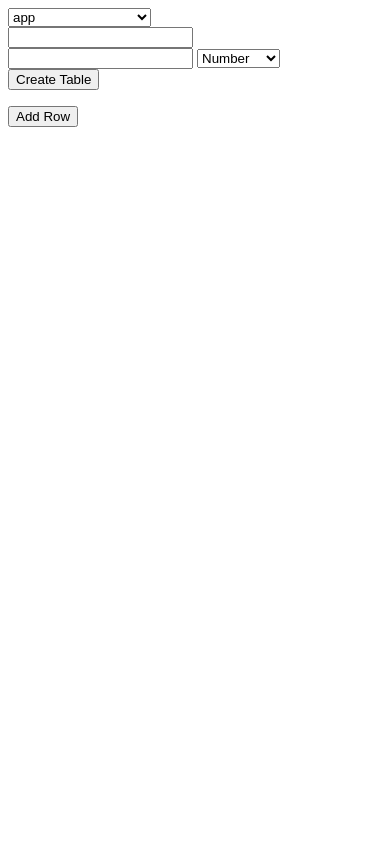
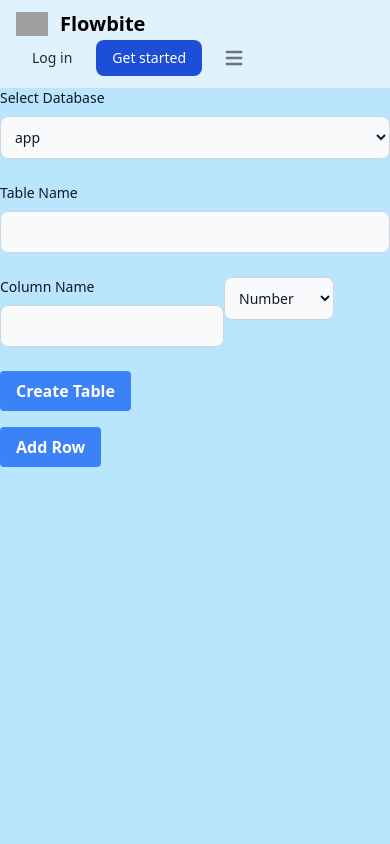
Before and after one commit to Jeevashhkjs-hack/PHP_ASSESSMENT_TWO, a PHP site: page /createTable in a window 390 px wide. Run offline with PHP 8.4, Linux system fonts and the light colour scheme; some libraries are stand-ins or nearby versions; some web fonts are replaced; grey boxes are pictures that could not be loaded.

Commit message:
UI working

```diff
--- a/controller/userController.php
+++ b/controller/userController.php
@@ -43,7 +43,6 @@ class userController{
     }
 
     public function createColumn($data){
-        print_r($data);
         if($data['selectedDb']){
          $this->tablesList = $this->model->getTables($data['selectedDb']);
          $dbList = $this->model->getDatabaseList();
--- a/view/createTable.php
+++ b/view/createTable.php
@@ -1,29 +1,57 @@
 <html>
 <head>
     <title>Create Table</title>
+    <script src="https://cdn.tailwindcss.com"></script>
+    <link rel="stylesheet" href="https://rsms.me/inter/inter.css">
+    <style>
+        .input-fileds{
+            display: flex;
+            align-content: center;
+        }
+        select{
+            width: 190px;
+        }
+    </style>
 </head>
-<body>
-    <div class="container">
+<body class="bg-sky-200">
+    <?php require 'view/style.php' ?>
         <form action="/createTable"  method="post">
-            <select name="selectedDb">
+            <label for="default" class="block mb-2 text-sm font-medium text-gray-900 dark:text-white">Select Database</label>
+            <select name="selectedDb" id="default" class="bg-gray-50 border border-gray-300 text-gray-900 mb-6 text-sm rounded-lg focus:ring-blue-500 focus:border-blue-500 block w-full p-2.5 dark:bg-gray-700 dark:border-gray-600 dark:placeholder-gray-400 dark:text-white dark:focus:ring-blue-500 dark:focus:border-blue-500">
                 <?php foreach($dbList as $name=>$lists): ?>
                     <option value="<?php echo $lists->Database ?>"><?php echo $lists->Database ?></option>
                 <?php endforeach; ?>
             </select>
             <div class="tableList">
-                <input type="text" name="tableName" />
+
+                <div class="mb-6">
+                    <label for="default-input" class="block mb-2 text-sm font-medium text-gray-900 dark:text-white">Table Name</label>
+                    <input name="tableName" type="text" id="default-input" class="bg-gray-50 border border-gray-300 text-gray-900 text-sm rounded-lg focus:ring-blue-500 focus:border-blue-500 block w-full p-2.5 dark:bg-gray-700 dark:border-gray-600 dark:placeholder-gray-400 dark:text-white dark:focus:ring-blue-500 dark:focus:border-blue-500">
+                </div>
+
+                <div class="input-fileds">
+                    <div class="mb-6">
+                        <label for="default-input" class="block mb-2 text-sm font-medium text-gray-900 dark:text-white">Column Name</label>
+                        <input name="columnName[] type="text" id="default-input" class="bg-gray-50 border border-gray-300 text-gray-900 text-sm rounded-lg focus:ring-blue-500 focus:border-blue-500 block w-full p-2.5 dark:bg-gray-700 dark:border-gray-600 dark:placeholder-gray-400 dark:text-white dark:focus:ring-blue-500 dark:focus:border-blue-500">
+                    </div>
+
                     <div class="inputField">
-                    <input type="text" name="columnName[]">
-                    <select name="dataTypes[]">
+                        <select name="dataTypes[]" id="default" class="bg-gray-50 border border-gray-300 text-gray-900 mb-6 text-sm rounded-lg focus:ring-blue-500 focus:border-blue-500 block w-full p-2.5 dark:bg-gray-700 dark:border-gray-600 dark:placeholder-gray-400 dark:text-white dark:focus:ring-blue-500 dark:focus:border-blue-500">
                             <option value="int">Number</option>
                             <option value="varchar(255)">Text</option>
                             <option value="timestamp">Date Time</option>
                         </select>
                     </div>
                 </div>
-            <button type="submit">Create Table</button>
+            </div>
+            <button type="submit" class="bg-blue-500 hover:bg-blue-700 text-white font-bold py-2 px-4 rounded focus:outline-none focus:shadow-outline" type="button">
+                Create Table
+            </button>
         </form>
-        <button class="createTableRow">Add Row</button>
+        <div class="AddRow">
+            <button type="submit" class="createTableRow bg-blue-500 hover:bg-blue-700 text-white font-bold py-2 px-4 rounded focus:outline-none focus:shadow-outline" type="button">
+                Add Row
+            </button>
         </div>
 <script>
     let tableDiv = document.querySelector('.inputField');
--- /dev/null
+++ b/view/style.php
@@ -0,0 +1,41 @@
+<header>
+    <nav class="bg-sky-100 border-sky-900 px-4 lg:px-6 py-2.5 dark:bg-gray-800">
+        <div class="flex flex-wrap justify-between items-center mx-auto max-w-screen-xl">
+            <a href="#" class="flex items-center">
+                <img src="https://flowbite.com/docs/images/logo.svg" class="mr-3 h-6 sm:h-9" alt="Flowbite Logo" />
+                <span class="self-center text-xl font-semibold whitespace-nowrap dark:text-white">Flowbite</span>
+            </a>
+            <div class="flex items-center lg:order-2">
+                <a href="#" class="text-gray-800 dark:text-white hover:bg-gray-50 focus:ring-4 focus:ring-gray-300 font-medium rounded-lg text-sm px-4 lg:px-5 py-2 lg:py-2.5 mr-2 dark:hover:bg-gray-700 focus:outline-none dark:focus:ring-gray-800">Log in</a>
+                <a href="#" class="text-white bg-blue-700 hover:bg-blue-800 focus:ring-4 focus:ring-blue-300 font-medium rounded-lg text-sm px-4 lg:px-5 py-2 lg:py-2.5 mr-2 dark:bg-blue-600 dark:hover:bg-blue-700 focus:outline-none dark:focus:ring-blue-800">Get started</a>
+                <button data-collapse-toggle="mobile-menu-2" type="button" class="inline-flex items-center p-2 ml-1 text-sm text-gray-500 rounded-lg lg:hidden hover:bg-gray-100 focus:outline-none focus:ring-2 focus:ring-gray-200 dark:text-gray-400 dark:hover:bg-gray-700 dark:focus:ring-gray-600" aria-controls="mobile-menu-2" aria-expanded="false">
+                    <span class="sr-only">Open main menu</span>
+                    <svg class="w-6 h-6" fill="currentColor" viewBox="0 0 20 20" xmlns="http://www.w3.org/2000/svg"><path fill-rule="evenodd" d="M3 5a1 1 0 011-1h12a1 1 0 110 2H4a1 1 0 01-1-1zM3 10a1 1 0 011-1h12a1 1 0 110 2H4a1 1 0 01-1-1zM3 15a1 1 0 011-1h12a1 1 0 110 2H4a1 1 0 01-1-1z" clip-rule="evenodd"></path></svg>
+                    <svg class="hidden w-6 h-6" fill="currentColor" viewBox="0 0 20 20" xmlns="http://www.w3.org/2000/svg"><path fill-rule="evenodd" d="M4.293 4.293a1 1 0 011.414 0L10 8.586l4.293-4.293a1 1 0 111.414 1.414L11.414 10l4.293 4.293a1 1 0 01-1.414 1.414L10 11.414l-4.293 4.293a1 1 0 01-1.414-1.414L8.586 10 4.293 5.707a1 1 0 010-1.414z" clip-rule="evenodd"></path></svg>
+                </button>
+            </div>
+            <div class="hidden justify-between items-center w-full lg:flex lg:w-auto lg:order-1" id="mobile-menu-2">
+                <ul class="flex flex-col mt-4 font-medium lg:flex-row lg:space-x-8 lg:mt-0">
+                    <li>
+                        <a href="#" class="block py-2 pr-4 pl-3 text-white rounded bg-blue-700 lg:bg-transparent lg:text-blue-700 lg:p-0 dark:text-white" aria-current="page">Home</a>
+                    </li>
+                    <li>
+                        <a href="#" class="block py-2 pr-4 pl-3 text-gray-700 border-b border-gray-100 hover:bg-gray-50 lg:hover:bg-transparent lg:border-0 lg:hover:text-blue-700 lg:p-0 dark:text-gray-400 lg:dark:hover:text-white dark:hover:bg-gray-700 dark:hover:text-white lg:dark:hover:bg-transparent dark:border-gray-700">Company</a>
+                    </li>
+                    <li>
+                        <a href="#" class="block py-2 pr-4 pl-3 text-gray-700 border-b border-gray-100 hover:bg-gray-50 lg:hover:bg-transparent lg:border-0 lg:hover:text-blue-700 lg:p-0 dark:text-gray-400 lg:dark:hover:text-white dark:hover:bg-gray-700 dark:hover:text-white lg:dark:hover:bg-transparent dark:border-gray-700">Marketplace</a>
+                    </li>
+                    <li>
+                        <a href="#" class="block py-2 pr-4 pl-3 text-gray-700 border-b border-gray-100 hover:bg-gray-50 lg:hover:bg-transparent lg:border-0 lg:hover:text-blue-700 lg:p-0 dark:text-gray-400 lg:dark:hover:text-white dark:hover:bg-gray-700 dark:hover:text-white lg:dark:hover:bg-transparent dark:border-gray-700">Features</a>
+                    </li>
+                    <li>
+                        <a href="#" class="block py-2 pr-4 pl-3 text-gray-700 border-b border-gray-100 hover:bg-gray-50 lg:hover:bg-transparent lg:border-0 lg:hover:text-blue-700 lg:p-0 dark:text-gray-400 lg:dark:hover:text-white dark:hover:bg-gray-700 dark:hover:text-white lg:dark:hover:bg-transparent dark:border-gray-700">Team</a>
+                    </li>
+                    <li>
+                        <a href="#" class="block py-2 pr-4 pl-3 text-gray-700 border-b border-gray-100 hover:bg-gray-50 lg:hover:bg-transparent lg:border-0 lg:hover:text-blue-700 lg:p-0 dark:text-gray-400 lg:dark:hover:text-white dark:hover:bg-gray-700 dark:hover:text-white lg:dark:hover:bg-transparent dark:border-gray-700">Contact</a>
+                    </li>
+                </ul>
+            </div>
+        </div>
+    </nav>
+</header>
```
Also changed, not shown: view/createColumn.php (+12 -7 lines), view/createDb.php (+24 -7 lines), view/home.view.php (+16 -6 lines). Lines whose indentation alone changed are shown as unchanged.
